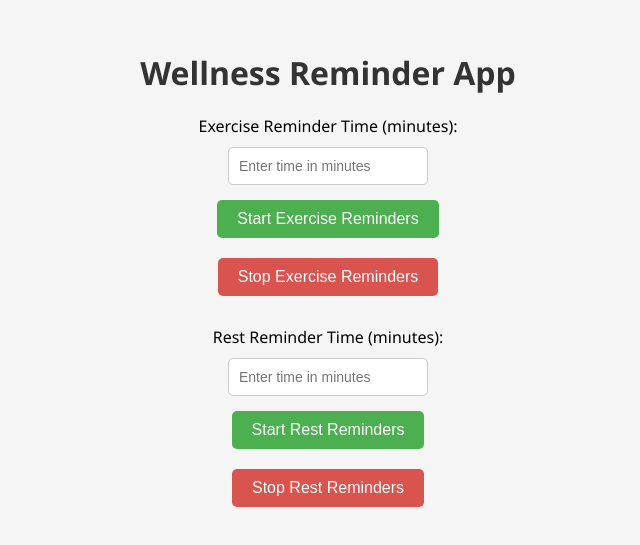
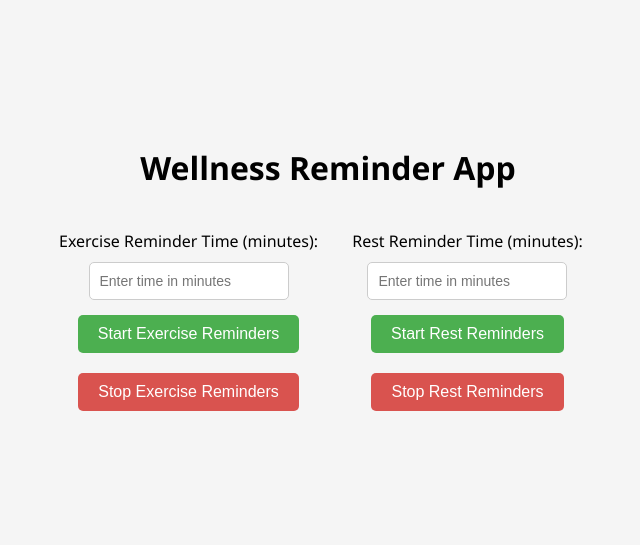
Before and after one commit to vaibhav-dawane/Kratin-Task, a plain HTML site: page index.html in a window 1280 px wide. Shown: the part 127-672 px from the top of the page, without its empty margins (312-952 px from the left). Drawn offline with Linux system fonts and the light colour scheme.

Commit message:
aligned properly

```diff
--- a/index.html
+++ b/index.html
@@ -7,9 +7,10 @@
     <title>Wellness Reminder App</title>
 </head>
 <body>
+    <div class="header">
+        <h1>Wellness Reminder App</h1>
+    </div>
     <div class="container">
-        <h1>Wellness Reminder App</h1>
-
         <div class="button-container">
             <label for="exerciseTime">Exercise Reminder Time (minutes): </label>
             <input type="number" id="exerciseTime" placeholder="Enter time in minutes">
--- a/style.css
+++ b/style.css
@@ -3,24 +3,28 @@ body {
     background-color: #f5f5f5;
     margin: 0;
     display: flex;
+    flex-direction: column; /* Display in a column layout */
     align-items: center;
     justify-content: center;
     height: 100vh;
 }
 
-.container {
+.header {
     text-align: center;
+    margin-bottom: 20px; /* Add space between the header and the container */
 }
 
-h1 {
-    color: #333;
+.container {
+    display: grid;
+    grid-template-columns: repeat(2, 1fr);
+    gap: 20px;
+    align-items: start; /* Align the container's content at the start (top) */
 }
 
 .button-container {
     display: flex;
     flex-direction: column;
     align-items: center;
-    margin-top: 20px;
 }
 
 .button-container label {
```
